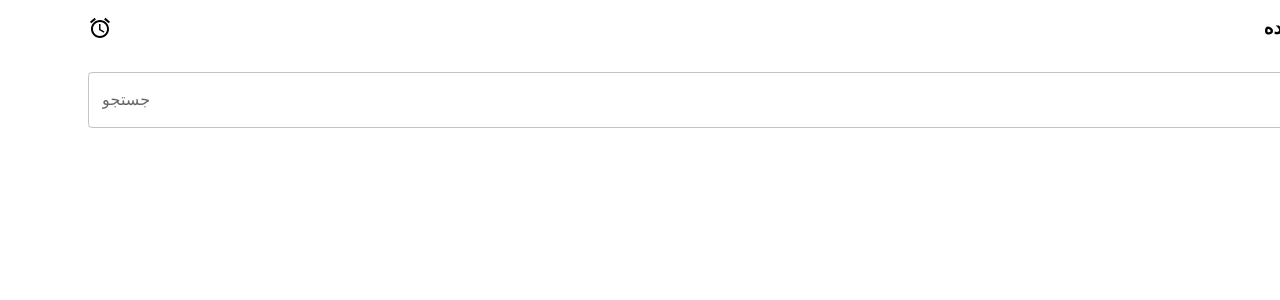
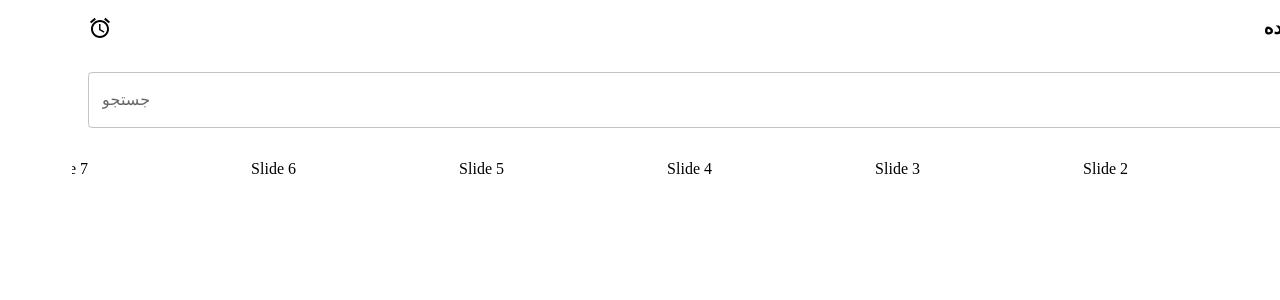
Before and after one commit to nilva-challenge/React-Footballli, a React (Create React App) app: page / in a window 1280 px wide. Shown: the top 300 px of the page. Built offline with nearby package versions, Linux system fonts and the light colour scheme.

Commit message:
Date Slides Setup

```diff
--- a/src/App.js
+++ b/src/App.js
@@ -1,18 +1,28 @@
 import { TextField } from "@mui/material";
 import LiveScoreTitle from "./Components/Index/LiveScoreTitle";
+import { Swiper, SwiperSlide } from "swiper/react";
+import { Pagination } from "swiper";
+import "swiper/css";
+import "swiper/css/pagination";
 
 function App() {
-  // const currentDate = new Date();
-  // let explicitMonthCoercion = currentDate.getMonth() + 1;
-  // explicitMonthCoercion = "0" + explicitMonthCoercion;
-  // console.log("english Date", explicitMonthCoercion);
-  // console.log(
-  //   "Persian Date",
-  //   currentDate.toLocaleDateString("fa-IR", {
-  //     month: "long",
-  //     day: "numeric",
-  //   })
-  // );
+  const currentDate = new Date();
+  let explicitMonthCoercion = currentDate.getMonth() + 1;
+  explicitMonthCoercion = "0" + explicitMonthCoercion;
+  console.log("english Date", explicitMonthCoercion);
+  console.log(
+    "Persian Date",
+    currentDate.toLocaleDateString("fa-IR", {
+      month: "long",
+      day: "numeric",
+    })
+  );
+  console.log(
+    "englishsdsd Date",
+    currentDate.toLocaleDateString("en-US", {
+      month: "long",
+    })
+  );
   return (
     <>
       <div>
@@ -20,6 +30,22 @@ function App() {
         <div style={{ padding: "1rem" }}>
           <TextField label="جستجو" style={{ width: "100%" }} />
         </div>
+        <Swiper
+          slidesPerView={6}
+          modules={[Pagination]}
+          className="mySwiper"
+          style={{ padding: "1rem" }}
+        >
+          <SwiperSlide>Slide 1</SwiperSlide>
+          <SwiperSlide>Slide 2</SwiperSlide>
+          <SwiperSlide>Slide 3</SwiperSlide>
+          <SwiperSlide>Slide 4</SwiperSlide>
+          <SwiperSlide>Slide 5</SwiperSlide>
+          <SwiperSlide>Slide 6</SwiperSlide>
+          <SwiperSlide>Slide 7</SwiperSlide>
+          <SwiperSlide>Slide 8</SwiperSlide>
+          <SwiperSlide>Slide 9</SwiperSlide>
+        </Swiper>
       </div>
     </>
   );
```
